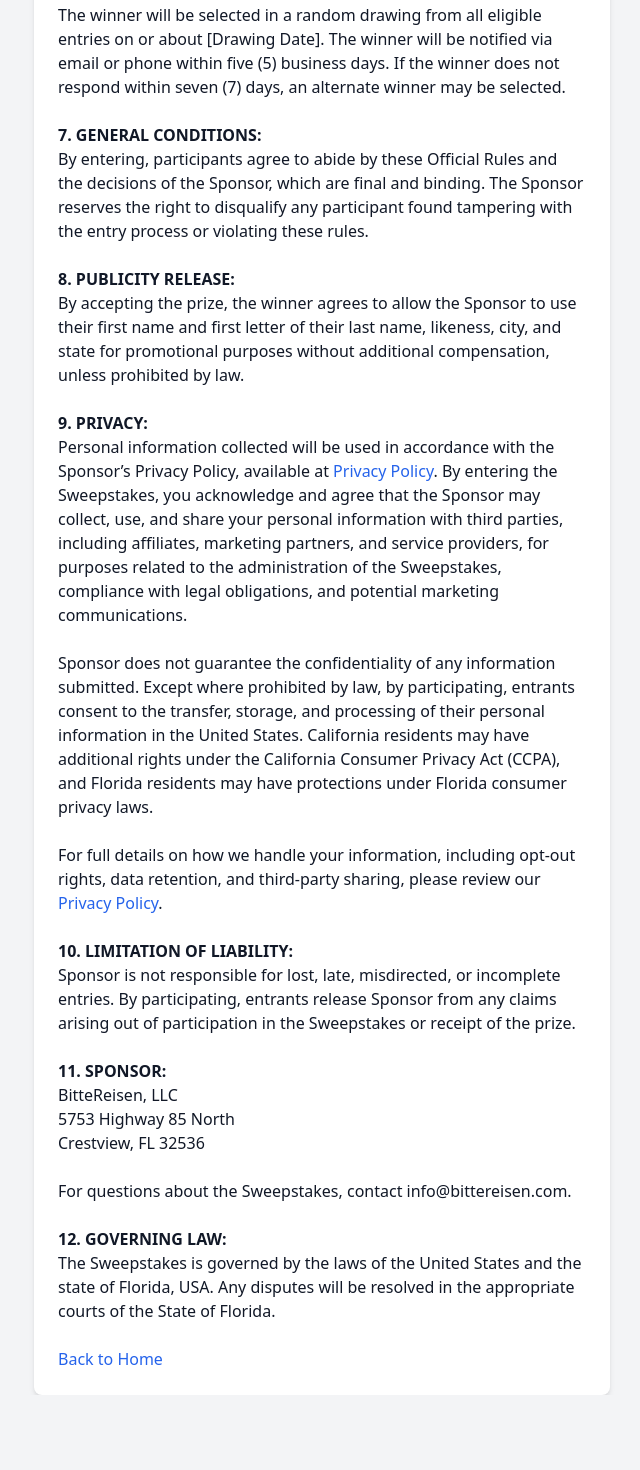
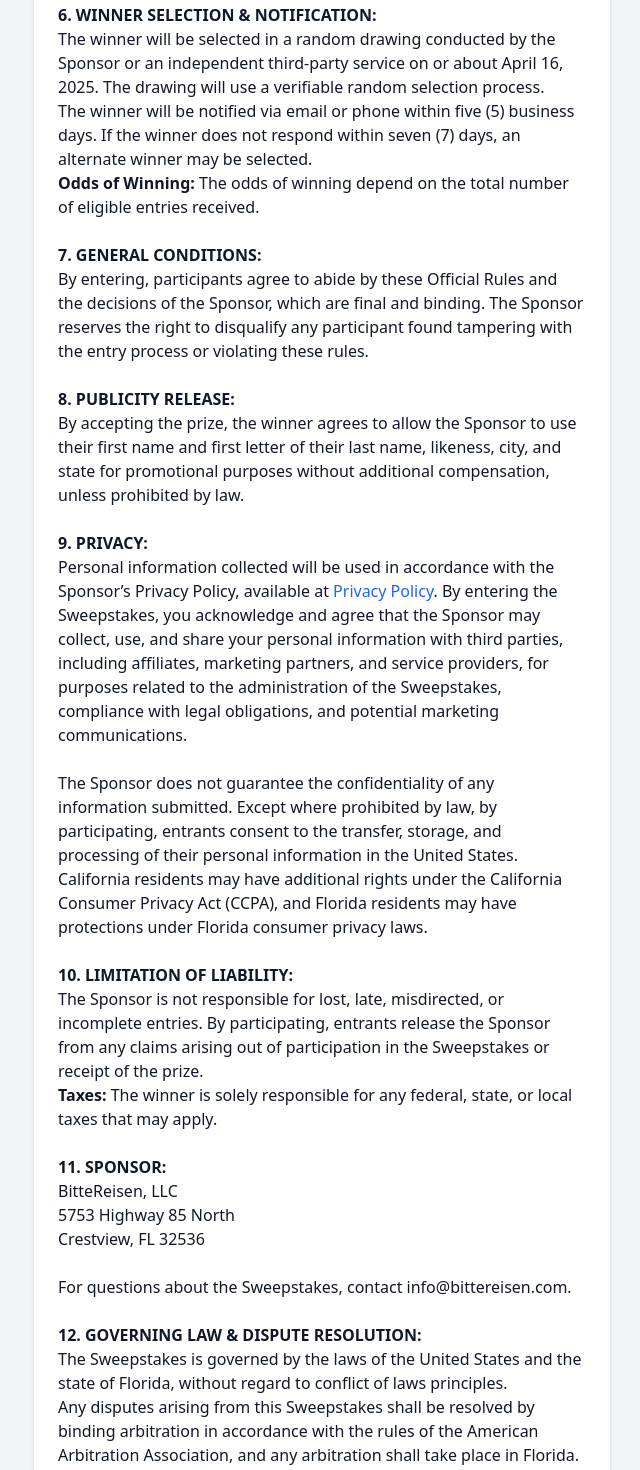
Before and after one commit to bittereisen/bittereisen, a website: page terms.html in a window 1280 px wide. Shown: the part 1317-2787 px from the top of the page, without its empty margins (318-958 px from the left). Before the commit the page ends 2712 px from the top, so only its background shows below. Drawn offline with nearby package versions, Linux system fonts and the light colour scheme.

Commit message:
update to index.html and terms.html

```diff
--- a/terms.html
+++ b/terms.html
@@ -28,20 +28,22 @@
     <p class="mt-2 font-semibold">BitteReisen, LLC – Sweepstakes Entry<br>5753 Highway 85 North<br>Crestview, FL 32536</p>
 
     <h3 class="text-l font-semibold mt-6">4. ENTRY LIMIT:</h3>
-    <p>Participants may enter the Sweepstakes as many times as they wish. Each paid entry grants one (1) entry into the Sweepstakes.</p>
+    <p>Participants may enter the Sweepstakes **up to five (5) times** during the Sweepstakes period. Each paid entry grants one (1) entry into the Sweepstakes.</p>
     <br>
-    <p><strong>Unlimited Free Entry:</strong> To enter without making a purchase, participants may submit unlimited mail-in entries.</p>
+    <p><strong>Free Entry Limit:</strong> Participants may submit **up to five (5) mail-in entries** in place of paid entries.</p>
     <br>
     <p>To enter for free, mail a separate handwritten 3"x5" card for each entry with your full name, mailing address, phone number, and email address to:</p>
     <p class="mt-2 font-semibold">BitteReisen, LLC – Sweepstakes Entry<br>5753 Highway 85 North<br>Crestview, FL 32536</p>
-   <br>
+    <br>
     <p>Each mail-in entry must be submitted in a separate, hand-addressed envelope. Bulk submissions, photocopies, or mechanically reproduced entries will not be accepted.</p>
 
     <h3 class="text-l font-semibold mt-6">5. PRIZE:</h3>
     <p>One (1) Grand Prize winner will receive a $500 airfare voucher. The voucher is subject to the airline's terms and conditions and may have restrictions, including expiration dates. The prize is non-transferable, and no cash alternative is available.</p>
 
     <h3 class="text-l font-semibold mt-6">6. WINNER SELECTION & NOTIFICATION:</h3>
-    <p>The winner will be selected in a random drawing from all eligible entries on or about [Drawing Date]. The winner will be notified via email or phone within five (5) business days. If the winner does not respond within seven (7) days, an alternate winner may be selected.</p>
+    <p>The winner will be selected in a random drawing conducted by the Sponsor or an independent third-party service on or about April 16, 2025. The drawing will use a verifiable random selection process.</p>
+    <p>The winner will be notified via email or phone within five (5) business days. If the winner does not respond within seven (7) days, an alternate winner may be selected.</p>
+    <p><strong>Odds of Winning:</strong> The odds of winning depend on the total number of eligible entries received.</p>
 
     <h3 class="text-l font-semibold mt-6">7. GENERAL CONDITIONS:</h3>
     <p>By entering, participants agree to abide by these Official Rules and the decisions of the Sponsor, which are final and binding. The Sponsor reserves the right to disqualify any participant found tampering with the entry process or violating these rules.</p>
@@ -52,20 +54,20 @@
     <h3 class="text-l font-semibold mt-6">9. PRIVACY:</h3>
     <p>Personal information collected will be used in accordance with the Sponsor’s Privacy Policy, available at <a href="privacy.html" class="text-blue-600 hover:underline">Privacy Policy</a>. By entering the Sweepstakes, you acknowledge and agree that the Sponsor may collect, use, and share your personal information with third parties, including affiliates, marketing partners, and service providers, for purposes related to the administration of the Sweepstakes, compliance with legal obligations, and potential marketing communications.</p>
     <br>
-    <p>Sponsor does not guarantee the confidentiality of any information submitted. Except where prohibited by law, by participating, entrants consent to the transfer, storage, and processing of their personal information in the United States. California residents may have additional rights under the California Consumer Privacy Act (CCPA), and Florida residents may have protections under Florida consumer privacy laws.</p>
-    <br>
-    <p>For full details on how we handle your information, including opt-out rights, data retention, and third-party sharing, please review our <a href="privacy.html" class="text-blue-600 hover:underline">Privacy Policy</a>.</p>
+    <p>The Sponsor does not guarantee the confidentiality of any information submitted. Except where prohibited by law, by participating, entrants consent to the transfer, storage, and processing of their personal information in the United States. California residents may have additional rights under the California Consumer Privacy Act (CCPA), and Florida residents may have protections under Florida consumer privacy laws.</p>
 
     <h3 class="text-l font-semibold mt-6">10. LIMITATION OF LIABILITY:</h3>
-    <p>Sponsor is not responsible for lost, late, misdirected, or incomplete entries. By participating, entrants release Sponsor from any claims arising out of participation in the Sweepstakes or receipt of the prize.</p>
+    <p>The Sponsor is not responsible for lost, late, misdirected, or incomplete entries. By participating, entrants release the Sponsor from any claims arising out of participation in the Sweepstakes or receipt of the prize.</p>
+    <p><strong>Taxes:</strong> The winner is solely responsible for any federal, state, or local taxes that may apply.</p>
 
     <h3 class="text-l font-semibold mt-6">11. SPONSOR:</h3>
     <p>BitteReisen, LLC<br>5753 Highway 85 North<br>Crestview, FL 32536</p>
     <br>
     <p>For questions about the Sweepstakes, contact info@bittereisen.com.</p>
 
-    <h3 class="text-l font-semibold mt-6">12. GOVERNING LAW:</h3>
-    <p>The Sweepstakes is governed by the laws of the United States and the state of Florida, USA. Any disputes will be resolved in the appropriate courts of the State of Florida.</p>
+    <h3 class="text-l font-semibold mt-6">12. GOVERNING LAW & DISPUTE RESOLUTION:</h3>
+    <p>The Sweepstakes is governed by the laws of the United States and the state of Florida, without regard to conflict of laws principles.</p>
+    <p>Any disputes arising from this Sweepstakes shall be resolved by binding arbitration in accordance with the rules of the American Arbitration Association, and any arbitration shall take place in Florida.</p>
 
     <a href="index.html" class="block mt-6 text-blue-600 hover:underline">Back to Home</a>
   </div>
```
Also changed, not shown: index.html (+1 -1 lines).
